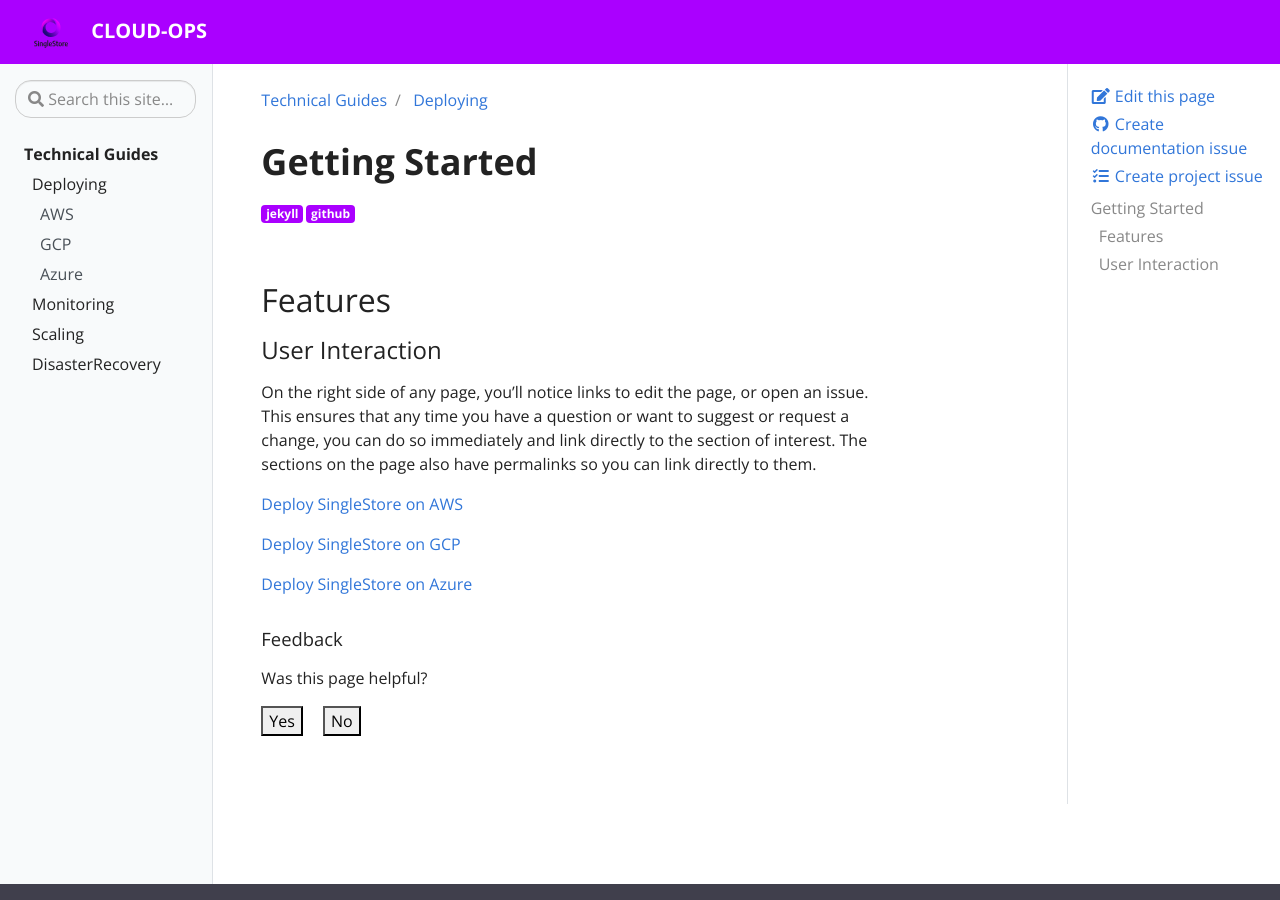
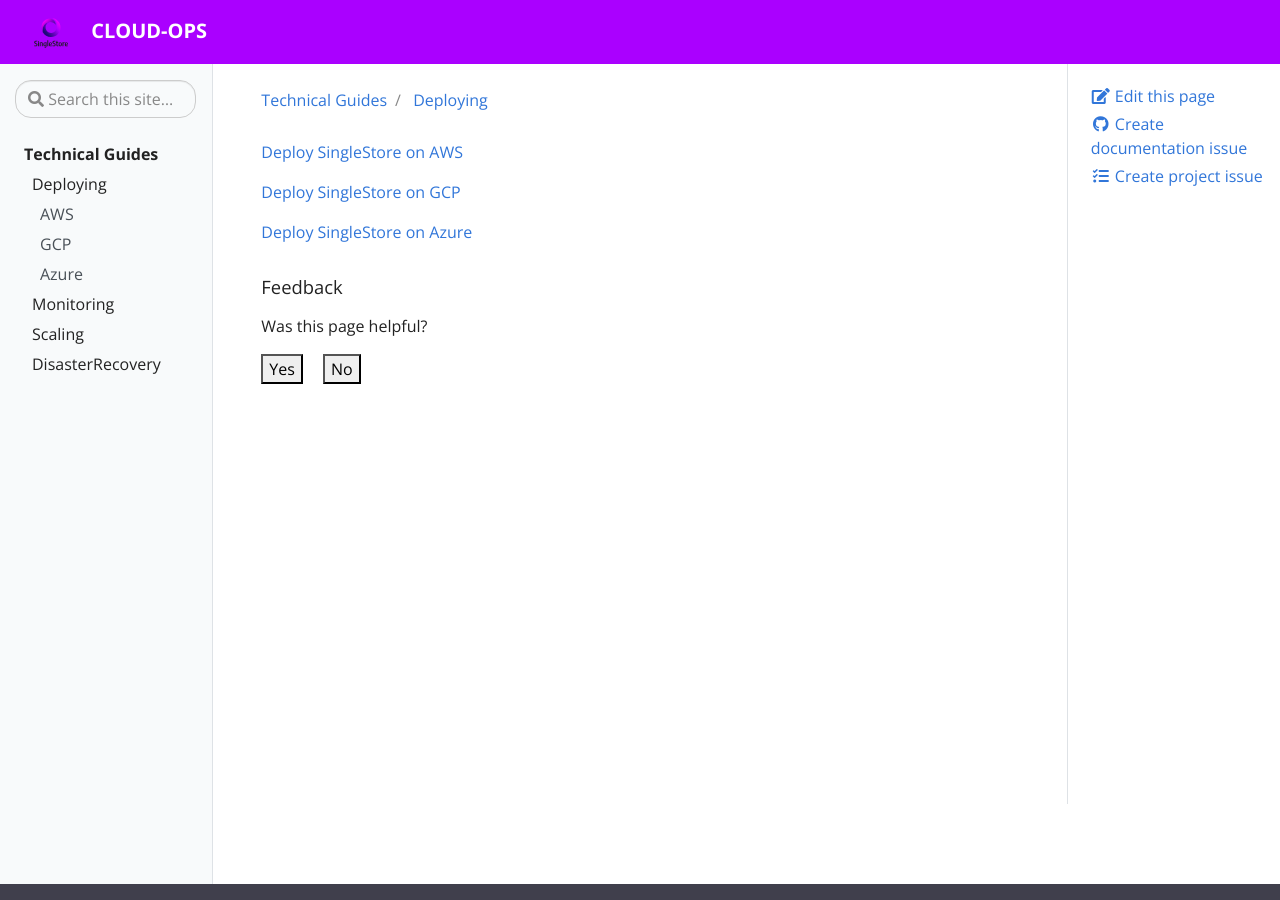
Before and after one commit to sdb-cloud-ops/cloud-ops, a Jekyll site: the page built from _docs/Deploying/deploying_home.md, in a window 1280 px wide and 900 px high. Built offline with Jekyll 4.4.1, drawn with Linux system fonts in a browser that asks for light colours.

Commit message:
Update deploying_home.md

```diff
--- a/_docs/Deploying/deploying_home.md
+++ b/_docs/Deploying/deploying_home.md
@@ -6,19 +6,6 @@ tags:
 description: Getting started
 ---
 
-# Getting Started
-
-## Features
-
-### User Interaction
-
-
-On the right side of any page, you'll notice links to edit the page, or
-open an issue. This ensures that any time you have a question or want to
-suggest or request a change, you can do so immediately and link directly
-to the section of interest. The sections on the page also have permalinks so
-you can link directly to them.
-
 [Deploy SingleStore on AWS](AWS/deploying)
 
 [Deploy SingleStore on GCP](GCP/deploying)
```
